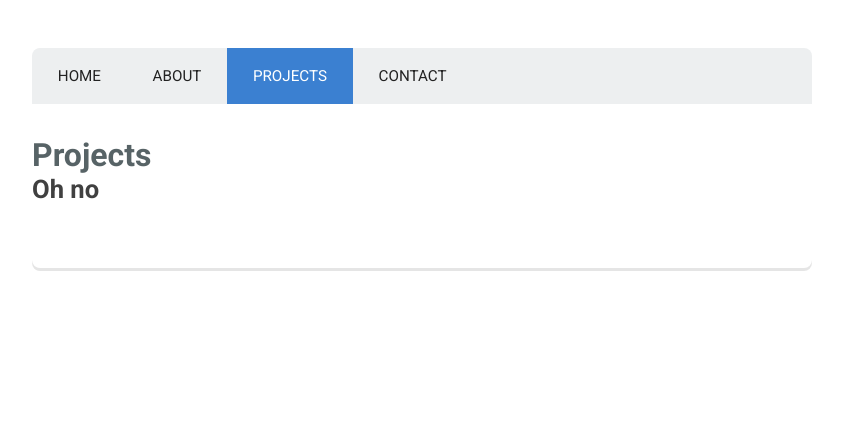
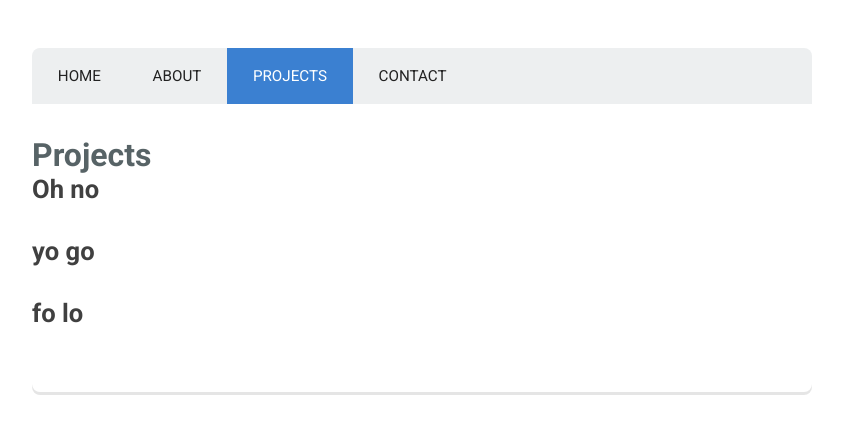
Before and after one commit to paigeharris/paigeharris.splunk.io, a React (Create React App) app: page /#/projects in a window 1280 px wide. Shown: the top 434 px of the page, without its empty margins (218-1061 px from the left). Built offline with nearby package versions, Linux system fonts and the light colour scheme.

Commit message:
hope and love

```diff
--- a/package.json
+++ b/package.json
@@ -16,7 +16,7 @@
     "test": "react-scripts test --env=jsdom",
     "eject": "react-scripts eject",
     "predeploy": "npm run build",
-    "deploy": "gh-pages -d build"
+    "deploy": "npm run build && gh-pages -d build"
   },
   "devDependencies": {
     "gh-pages": "^1.1.0"
--- a/src/Projects.js
+++ b/src/Projects.js
@@ -21,6 +21,8 @@ const Projects = (props) => {
     <div>
     <h1>Projects</h1>
     <h2>Oh no</h2>
+    <h2>yo go</h2>
+    <h2>fo lo</h2>
     {projects}
     </div>
   )
```
